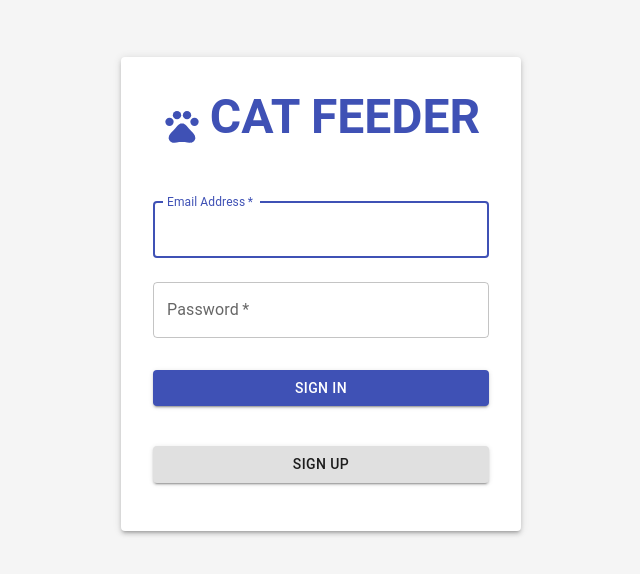
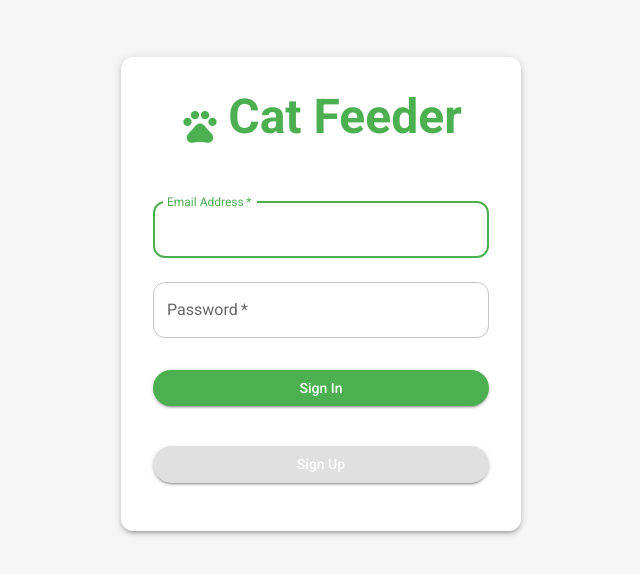
Before and after one commit to IwonaGra/catfeeder, a React (Vite) app: page /sign-in in a window 1280 px wide. Shown: the part 106-680 px from the top of the page, without its empty margins (319-959 px from the left). Built offline with nearby package versions, Linux system fonts and the light colour scheme; no server answers.

Commit message:
Further theme.js update

```diff
--- a/index.html
+++ b/index.html
@@ -5,6 +5,10 @@
 		<link rel="icon" type="image/svg+xml" href="/vite.svg" />
 		<meta name="viewport" content="width=device-width, initial-scale=1.0" />
 		<title>Catfeeder - Monitor Your Cat Diet</title>
+		<link
+			rel="stylesheet"
+			href="https://fonts.googleapis.com/css2?family=Roboto:wght@300;400;500;700&display=swap"
+		/>
 	</head>
 	<body>
 		<div id="root"></div>
--- a/src/App.jsx
+++ b/src/App.jsx
@@ -7,8 +7,7 @@ import {
 } from "react-router-dom";
 import { Provider } from "react-redux"; //tutaj importuję providera, który dostarcza redux store dla aplikacji
 import { store } from "./store"; // tutaj importuję store
-import { ThemeProvider } from "@mui/material"; // tutaj importuję theme providera z mui
-import CssBaseline from "@mui/material/CssBaseline"; // tutaj importuję podstawowe style dla aplikacji
+import { ThemeProvider, CssBaseline, Container } from "@mui/material"; // tutaj importuję podstawowe style dla aplikacji
 import Dashboard from "./components/Dashboard"; // tutaj importuję komponent tablicy "Dashboard"
 import SignIn from "./components/User/SignIn"; // tutaj importuję komponent logowania
 import SignUp from "./components/User/SignUp"; // tutaj importuję komponent rejestracji
@@ -22,7 +21,9 @@ import { theme } from "./theme"; // tutaj importuję mój theme
 const Layout = () => (
 	<>
 		<Navbar />
-		<Outlet />
+		<Container component="main" sx={{ mt: 4, mb: 4, flex: 1 }}>
+			<Outlet />
+		</Container>
 	</>
 );
 
--- a/src/components/Cat/AddCat.jsx
+++ b/src/components/Cat/AddCat.jsx
@@ -64,8 +64,12 @@ const AddCat = () => {
 	const handleCloseSnackbar = () => setOpenSnackbar(false);
 
 	return (
-		<Box component="form" onSubmit={handleAddCat}>
-			<Typography variant="h5" gutterBottom>
+		<Box
+			component="form"
+			onSubmit={handleAddCat}
+			sx={{ "& .MuiTextField-root": { mb: 2 } }}
+		>
+			<Typography variant="h5" gutterBottom sx={{ color: "primary.main" }}>
 				Add New Cat
 			</Typography>
 			<TextField
--- a/src/components/Dashboard.jsx
+++ b/src/components/Dashboard.jsx
@@ -9,6 +9,7 @@ import {
 	Card,
 	CardContent,
 	CardActions,
+	CircularProgress,
 	LinearProgress,
 } from "@mui/material";
 import AddCat from "./Cat/AddCat";
@@ -28,12 +29,13 @@ const Dashboard = () => {
 		dispatch(fetchCats()); // Odświeża listę kotów po dodaniu nowego
 	};
 
-	if (loading) return <Typography>Loading...</Typography>;
+	// if (loading) return <Typography>Loading...</Typography>;
+	if (loading) return <CircularProgress />;
 	if (error) return <Typography color="error">{error}</Typography>;
 
 	return (
 		<Box sx={{ flexGrow: 1, m: 2 }}>
-			<Typography variant="h4" gutterBottom>
+			<Typography variant="h4" gutterBottom sx={{ color: "primary.main" }}>
 				Your Cats Dashboard
 			</Typography>
 			<Button
--- a/src/components/User/SignIn.jsx
+++ b/src/components/User/SignIn.jsx
@@ -55,7 +55,7 @@ const SignIn = () => {
 						gutterBottom
 						sx={{ fontWeight: "bold", color: "primary.main" }}
 					>
-						CAT FEEDER
+						Cat Feeder
 					</Typography>
 				</Box>
 				<Box component="form" onSubmit={handleSubmit}>
--- a/src/theme.js
+++ b/src/theme.js
@@ -1,13 +1,45 @@
-import { createTheme } from "@mui/material"; // tutaj importuję theme z mui
+import { createTheme } from "@mui/material";
 
 export const theme = createTheme({
 	palette: {
-		mode: "light", // tutaj określam pallete mode: light/dark
+		background: {
+			default: "#ffffff",
+		},
 		primary: {
-			main: "#3f51b5",
+			main: "#4caf50", // Zielony kolor główny
+			light: "#81c784",
 		},
 		secondary: {
-			main: "#f50057",
+			main: "#81c784", // Jasnozielony kolor dodatkowy
+		},
+	},
+	typography: {
+		fontFamily: "Roboto, Arial, sans-serif",
+	},
+	shape: {
+		borderRadius: 12,
+	},
+	components: {
+		MuiButton: {
+			styleOverrides: {
+				root: {
+					borderRadius: 20,
+					textTransform: "none",
+					color: "#ffffff",
+					"&:hover": {
+						backgroundColor: "#81c784",
+					},
+				},
+			},
+		},
+		MuiCard: {
+			styleOverrides: {
+				root: {
+					borderRadius: 16, // Zaokrąglone karty
+					boxShadow: "0 4px 6px rgba(0,0,0,0.1)",
+					// Delikatny cień
+				},
+			},
 		},
 	},
 });
```
